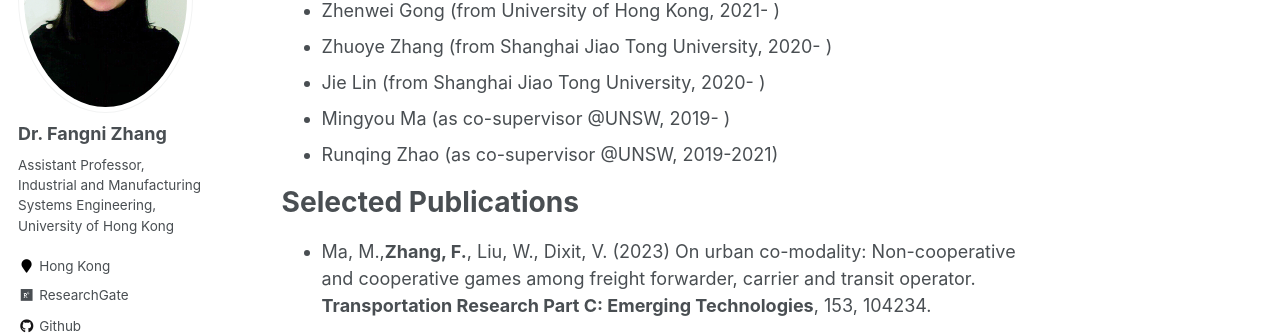
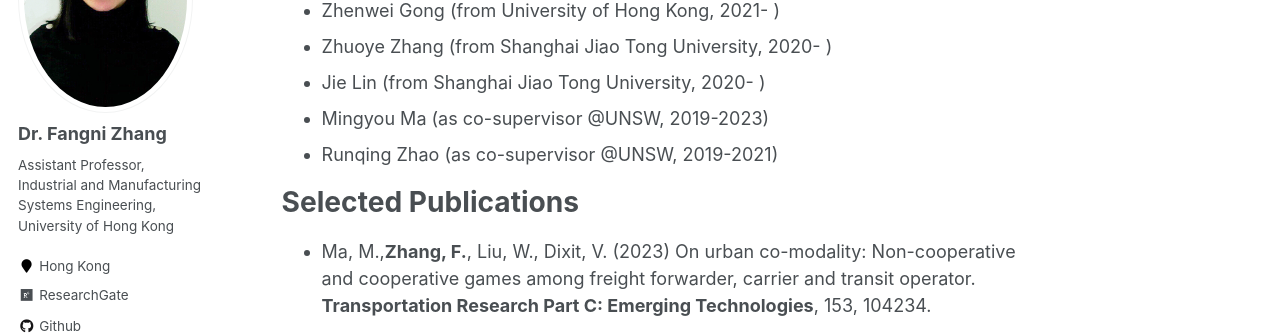
Before and after one commit to fangnizhang/fangnizhang.github.io, a Jekyll site: the page built from _pages/about.md, in a window 1280 px wide and 900 px high, scrolled down 1568 px. Shown: the part 152-486 px from the top of the window. Built offline with Jekyll 4.4.1, drawn with Linux system fonts in a browser that asks for light colours.

Commit message:
Update about.md

```diff
--- a/_pages/about.md
+++ b/_pages/about.md
@@ -41,7 +41,7 @@ Research students
 * Zhenwei Gong (from University of Hong Kong, 2021- )
 * Zhuoye Zhang (from Shanghai Jiao Tong University, 2020- )
 * Jie Lin (from Shanghai Jiao Tong University, 2020- )
-* Mingyou Ma (as co-supervisor @UNSW, 2019- )
+* Mingyou Ma (as co-supervisor @UNSW, 2019-2023)
 * Runqing Zhao (as co-supervisor @UNSW, 2019-2021)
 
 
```
